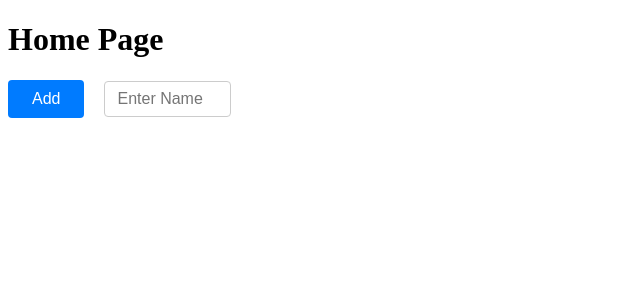
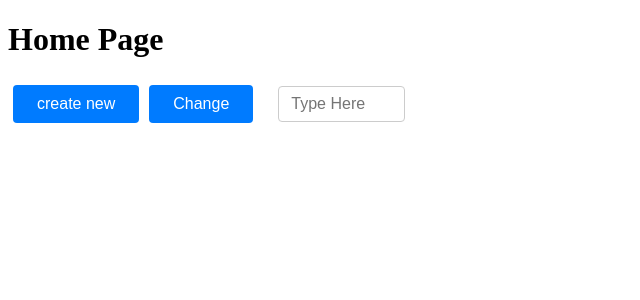
Before and after one commit to binojmadhuranga/first-react, a React (Vite) app: page / in a window 1280 px wide. Shown: the top 300 px of the page, without its empty margins (0-640 px from the left). Built offline with nearby package versions, Linux system fonts and the light colour scheme.

Commit message:
Update Button component to accept dynamic names and modify Home component to utilize updated Button and TextInput components

```diff
--- a/src/common/Button/Button.jsx
+++ b/src/common/Button/Button.jsx
@@ -1,8 +1,8 @@
 import React from 'react';
 import './style.css';
 
-export default function Button() {
+export default function Button({name}) {
  return (
-    <button className='btn'>Add</button>
+    <button className='btn'>{name}</button>
  )
 }
--- a/src/common/Button/style.css
+++ b/src/common/Button/style.css
@@ -2,6 +2,7 @@
 background-color: #007bff;
 color: #fff;
 padding: 10px 24px;
+margin: 5px;
 border: none;
 border-radius: 4px;
 font-size: 16px;
--- a/src/common/Textinput/Text.jsx
+++ b/src/common/Textinput/Text.jsx
@@ -5,7 +5,7 @@ export default function TextInput({ value, onChange, placeholder }) {
   return (
     <input
       type="text"
-      placeholder="Enter Name"
+      placeholder= {placeholder}
       className="text-input"
     />
   );
--- a/src/pages/Home/Home.jsx
+++ b/src/pages/Home/Home.jsx
@@ -4,11 +4,14 @@ import Text from "../../common/Textinput/Text";
 
 function Home() {
   return (
+
     <div>
       <h1>Home Page</h1>
-      <Button />
-       <Text />
+      <Button name={"create new "}/>
+      <Button name={"Change  "}/>
+       <Text placeholder={"Type Here"} />
     </div>
+
 
   );
 }
```
